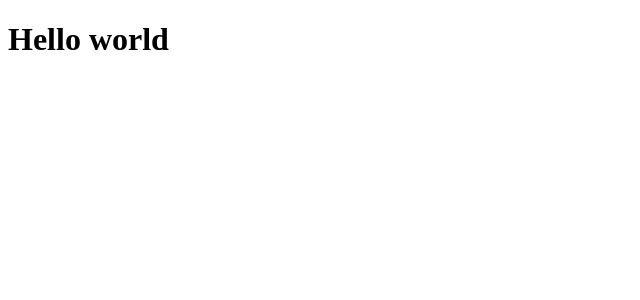
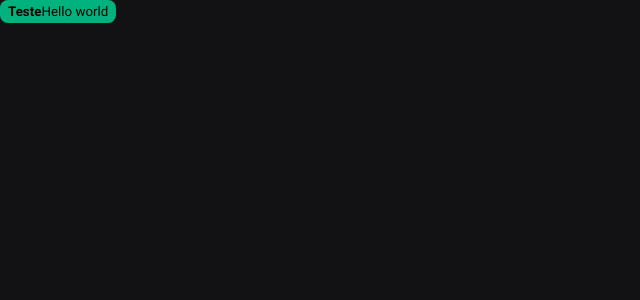
Before and after one commit to gabrielCesarino/ignite-shop, a Next.js app: page / in a window 1280 px wide. Shown: the top 300 px of the page, without its empty margins (0-640 px from the left). Built offline with nearby package versions, Linux system fonts and the light colour scheme.

Commit message:
styles: globalStyle config

```diff
--- a/package.json
+++ b/package.json
@@ -10,6 +10,7 @@
   },
   "dependencies": {
     "@next/font": "13.1.5",
+    "@stitches/react": "^1.2.8",
     "@types/node": "18.11.18",
     "@types/react": "18.0.27",
     "@types/react-dom": "18.0.10",
--- a/src/pages/_app.tsx
+++ b/src/pages/_app.tsx
@@ -1,4 +1,7 @@
 import type { AppProps } from 'next/app'
+import { globalStyles } from '../styles/global'
+
+globalStyles();
 
 export default function App({ Component, pageProps }: AppProps) {
   return <Component {...pageProps} />
--- a/src/pages/_document.tsx
+++ b/src/pages/_document.tsx
@@ -1,4 +1,5 @@
 import { Html, Head, Main, NextScript } from "next/document";
+import { getCssText } from "../styles";
 
 export default function Document() {
     return(
@@ -7,6 +8,7 @@
                 <link rel="preconnect" href="https://fonts.googleapis.com" />
                 <link rel="preconnect" href="https://fonts.gstatic.com" crossOrigin="anonymous" />
                 <link href="https://fonts.googleapis.com/css2?family=Roboto:wght@400;700&display=swap" rel="stylesheet" />
+                <style id="stiches" dangerouslySetInnerHTML={{__html: getCssText() }} />
             </Head>
             <body>
                 <Main />
--- a/src/pages/index.tsx
+++ b/src/pages/index.tsx
@@ -1,7 +1,28 @@
+import { styled } from "../styles"
+
+const Button = styled('button', {
+  backgroundColor: '$green300',
+  borderRadius: 8,
+  outline: 0,
+  border: 0,
+  padding: '4px 8px',
+
+  span: {
+    fontWeight: 'bold',
+  },
+
+  '&:hover': {
+    cursor: 'pointer',
+  }
+})
+
 export default function Home() {
   return (
     <>
-      <h1>Hello world</h1>
+      <Button>
+        <span>Teste</span>
+        Hello world
+      </Button>
     </>
   )
 }
--- /dev/null
+++ b/src/styles/global.ts
@@ -0,0 +1,19 @@
+import { globalCss } from ".";
+
+export const globalStyles = globalCss({
+    '*': {
+        margin: 0,
+        padding: 0,
+    },
+
+    body: {
+        backgroundColor: '$gray900',
+        color: '$gray100',
+        '-webkit-font-smoothing': 'antialised',
+    },
+
+    'body, input, textarea, button': {
+        fontFamily: 'Roboto',
+        fontWeight: 400,
+    }
+})
--- /dev/null
+++ b/src/styles/index.ts
@@ -0,0 +1,25 @@
+import { createStitches } from '@stitches/react';
+
+export const {
+    config,
+    styled,
+    css,
+    globalCss,
+    keyframes,
+    getCssText,
+    theme,
+    createTheme
+} = createStitches({
+    theme: {
+        colors: {
+            white: "#fff",
+            gray900: '#121214',
+            gray800: '#202024',
+            gray300: '#c4c4cc',
+            gray100: '#e1e1e6',
+
+            green500: '#00875f',
+            green300: '#00b37e',
+        }
+    }
+})
```
Also changed, not shown: 1 other file (tests, documents, lock files or other folders).
